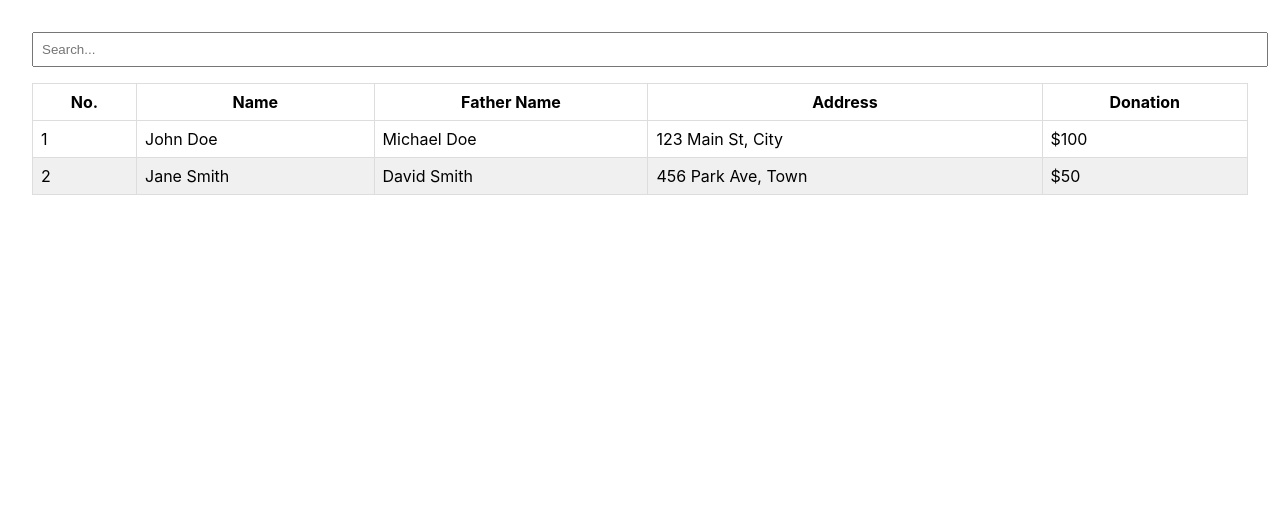
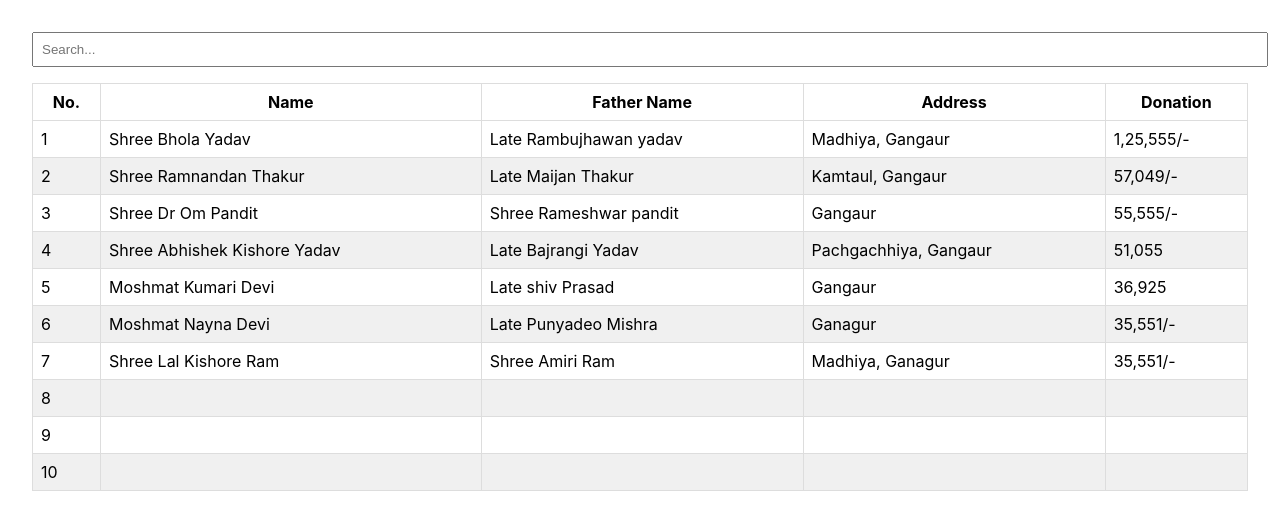
Before and after one commit to bikashamit/donationRecord, a React (Create React App) app: page / in a window 1280 px wide. Shown: the top 530 px of the page. Built offline with nearby package versions, Linux system fonts and the light colour scheme.

Commit message:
web development

```diff
--- a/src/App.js
+++ b/src/App.js
@@ -5,20 +5,16 @@ import './App.css';
 const App = () => {
   const data = React.useMemo(
     () => [
-      {
-        id: 1,
-        name: 'John Doe',
-        fathername: 'Michael Doe',
-        address: '123 Main St, City',
-        donation: '$100',
-      },
-      {
-        id: 2,
-        name: 'Jane Smith',
-        fathername: 'David Smith',
-        address: '456 Park Ave, Town',
-        donation: '$50',
-      },
+      {id:1, name: 'Shree Bhola Yadav',fathername: 'Late Rambujhawan yadav',address: 'Madhiya, Gangaur',donation: '1,25,555/-'},
+      {id:2,name: 'Shree Ramnandan Thakur',fathername: 'Late Maijan Thakur',address: 'Kamtaul, Gangaur',donation: '57,049/-'},
+      {id:3, name: 'Shree Dr Om Pandit',fathername: 'Shree Rameshwar pandit',address: 'Gangaur',donation: '55,555/-'},
+      {id:4,name: 'Shree Abhishek Kishore Yadav',fathername: 'Late Bajrangi Yadav',address: 'Pachgachhiya, Gangaur',donation: '51,055'},
+      {id:5,name: 'Moshmat Kumari Devi',fathername: 'Late shiv Prasad',address: 'Gangaur',donation: '36,925'},
+      {id:6,name: 'Moshmat Nayna Devi',fathername: 'Late Punyadeo Mishra',address: 'Ganagur',donation: '35,551/-'},
+      {id:7, name: 'Shree Lal Kishore Ram',fathername: 'Shree Amiri Ram',address: 'Madhiya, Ganagur',donation: '35,551/-'},
+      {id:8,name: '',fathername: '',address: '',donation: '',},
+      {id:9,name: '',fathername: '',address: '',donation: '',},
+      {id:10, name: '',fathername: '',address: '',donation: '',},
       // Add more data as needed
     ],
     []
```
